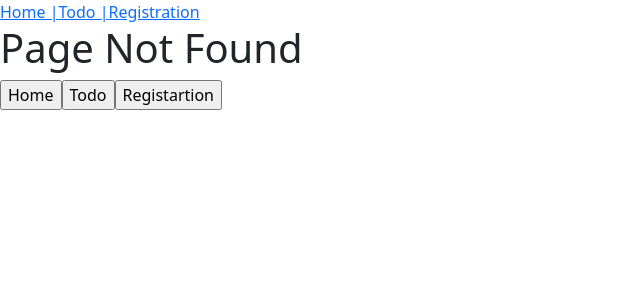
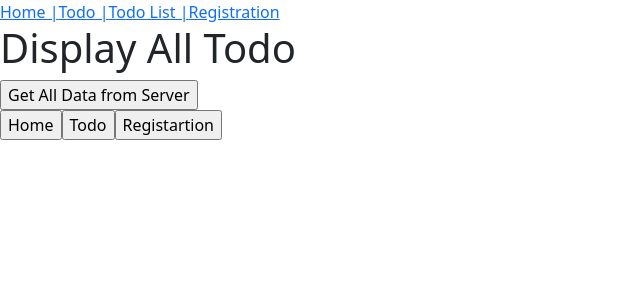
Before and after one commit to Poojakadam23/fifth-react-app, a React (Create React App) app: page /todo-list in a window 1280 px wide. Before the commit this address had no page. Shown: the top 300 px of the page, without its empty margins (0-640 px from the left). Built offline with nearby package versions, Linux system fonts and the light colour scheme.

Commit message:
todo-list

```diff
--- a/src/App.js
+++ b/src/App.js
@@ -1,25 +1,22 @@
-import {
-  BrowserRouter,
-  Link,
-  Route,
-  Routes,
-  useNavigate,
-} from "react-router-dom";
+import { BrowserRouter, Route, Routes } from "react-router-dom";
 import MyTodo from "./pages/MyTodo";
 import MyRegistration from "./pages/MyRegistration";
-import MyNavigationLink from "./pages/MyNavigationLink";
+import MyNavigationLinks from "./pages/MyNavigationLinks";
+import MyNavigationLinksUsingButton from "./pages/MyNavigationLinksUsingButton";
+import MyTodoList from "./pages/MyTodoList";
 
 function App() {
   return (
     <>
       <BrowserRouter>
-        <MyNavigationLink />
+        <MyNavigationLinks />
 
         <Routes>
           {/** 1 Route means 1 Page */}
           <Route path="/" element={<h1>Hello</h1>} />
           <Route path="/home" element={<h1>Home</h1>} />
           <Route path="/todo" element={<MyTodo />} />
+          <Route path="/todo-list" element={<MyTodoList />} />
           <Route path="/registration" element={<MyRegistration />} />
           <Route path="*" element={<h1>Page Not Found</h1>} />
         </Routes>
@@ -30,30 +27,4 @@ function App() {
   );
 }
 
-function MyNavigationLinksUsingButton() {
-  const navigate = useNavigate();
-
-  let goToHomeAction = () => {
-    navigate("/home");
-  };
-  let goToTodoAction = () => {
-    navigate("/todo");
-  };
-  let goToRegistrationAction = () => {
-    navigate("/registration");
-  };
-
-  return (
-    <div>
-      <input type="button" value="Home" onClick={goToHomeAction} />
-      <input type="button" value="Todo" onClick={goToTodoAction} />
-      <input
-        type="button"
-        value="Registartion"
-        onClick={goToRegistrationAction}
-      />
-    </div>
-  );
-}
-
 export default App;
--- a/src/pages/MyNavigationLink.js
+++ b/src/pages/MyNavigationLinks.js
@@ -6,6 +6,7 @@ function MyNavigationLinks() {
     <>
       <Link to={"/home"}>Home |</Link>
       <Link to={"/todo"}>Todo |</Link>
+      <Link to={"/todo-list"}>Todo List |</Link>
       <Link to={"/registration"}>Registration</Link>
     </>
   );
--- /dev/null
+++ b/src/pages/MyNavigationLinksUsingButton.js
@@ -0,0 +1,29 @@
+import { useNavigate } from "react-router-dom";
+
+function MyNavigationLinksUsingButton() {
+  const navigate = useNavigate();
+
+  let goToHomeAction = () => {
+    navigate("/home");
+  };
+  let goToTodoAction = () => {
+    navigate("/todo");
+  };
+  let goToRegistrationAction = () => {
+    navigate("/registration");
+  };
+
+  return (
+    <div>
+      <input type="button" value="Home" onClick={goToHomeAction} />
+      <input type="button" value="Todo" onClick={goToTodoAction} />
+      <input
+        type="button"
+        value="Registartion"
+        onClick={goToRegistrationAction}
+      />
+    </div>
+  );
+}
+
+export default MyNavigationLinksUsingButton;
--- /dev/null
+++ b/src/pages/MyTodoList.js
@@ -0,0 +1,36 @@
+import { useState } from "react";
+
+function MyTodoList() {
+  let [todoList, setTodoList] = useState([]);
+
+  let getAllTodoAction = async () => {
+    let url = `http://localhost:4000/find-all-todo`;
+    let res = await fetch(url);
+    let list = await res.json();
+
+    // list updated.
+    let newlist = [...list];
+    setTodoList(newlist);
+  };
+
+  return (
+    <>
+      <h1>Display All Todo</h1>
+      <input
+        type="button"
+        value="Get All Data from Server"
+        onClick={getAllTodoAction}
+      />
+
+      {todoList.map((item) => (
+        <>
+          <div className="alert alert-secondary mb-1">
+            {item.task} <p>{item.description}</p>
+          </div>
+        </>
+      ))}
+    </>
+  );
+}
+
+export default MyTodoList;
```
